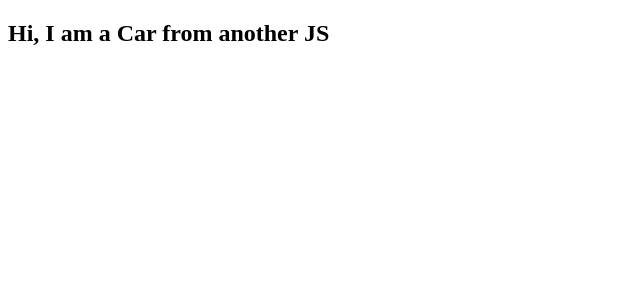
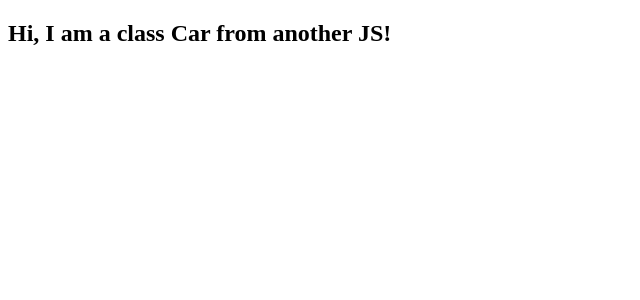
Before and after one commit to Bee-Gin-er16/React-Journey, a React (Create React App) app in the folder my-journey/: page / in a window 1280 px wide. Shown: the top 300 px of the page, without its empty margins (0-640 px from the left). Built offline with nearby package versions, Linux system fonts and the light colour scheme.

Commit message:
Going to Props
Complicated Class and Component Life Cycle

```diff
--- a/my-journey/src/Car.js
+++ b/my-journey/src/Car.js
@@ -1,5 +1,13 @@
-function Car() {
-    return <h2>Hi, I am a Car from another JS</h2>;
+import React from 'react';
+import ReactDOM from 'react-dom/client';
+// function Car() {
+//     return <h2>Hi, I am a Car from another JS</h2>;
+// }
+
+class Car extends React.Component {
+    render() {
+      return <h2>Hi, I am a class Car from another JS!</h2>;
+    }
 }
 
 export default Car;
--- a/my-journey/src/index.js
+++ b/my-journey/src/index.js
@@ -28,7 +28,7 @@ if (x < 10){
 //     );
 // }
 
-//TODO React Class next on W3Schools
+//TODO React Props
 const root = ReactDOM.createRoot(document.getElementById('root'));
 const myelement = <h1>{text}</h1>;
 root.render(myelement);
```
